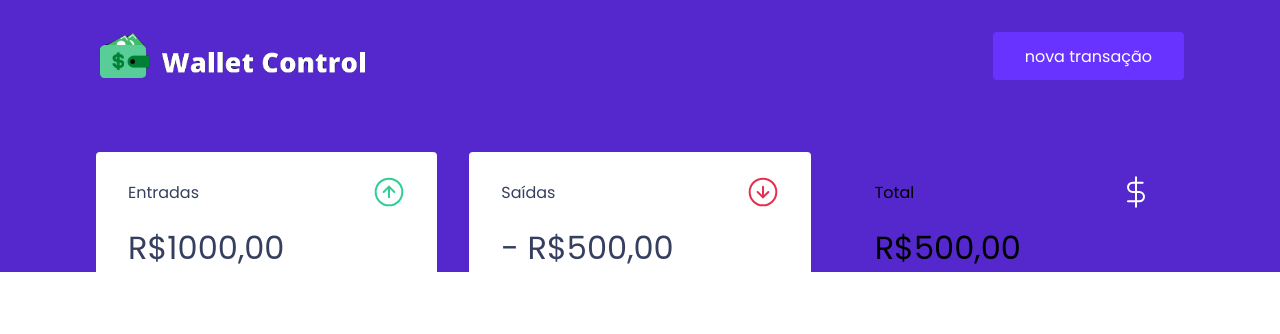
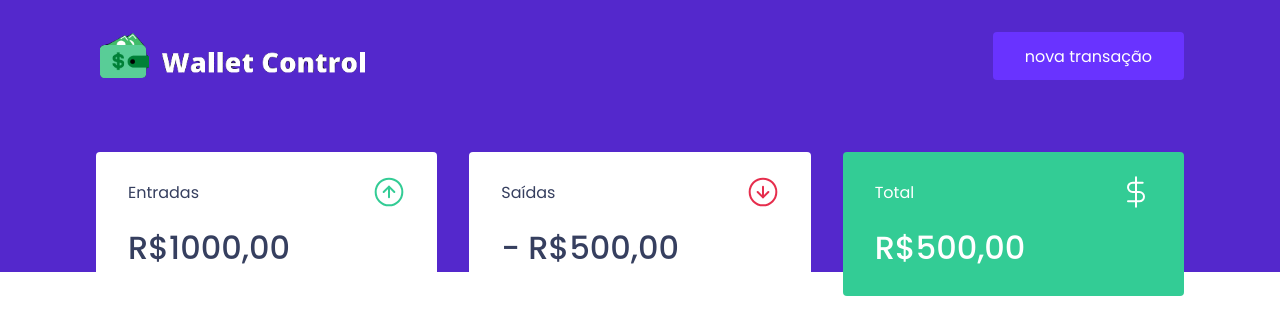
Before and after one commit to Djaysson/Wallet-Control, a React (Create React App) app: page / in a window 1280 px wide. Shown: the top 334 px of the page. Built offline with nearby package versions, Linux system fonts and the light colour scheme.

Commit message:
Modifying the index.html and global.ts files

```diff
--- a/public/index.html
+++ b/public/index.html
@@ -13,9 +13,8 @@
     />
 
     <title>Wallet-Control</title>
-
     <link
-      href="https://fonts.googleapis.com/css2?family=Poppins:wght@400;600&display=swap"
+      href="https://fonts.googleapis.com/css2?family=Poppins:wght@400;500;600&display=swap"
       rel="stylesheet"
     />
   </head>
--- a/src/styles/global.ts
+++ b/src/styles/global.ts
@@ -4,9 +4,11 @@ export const GlobalStyle = createGlobalStyle`
 #root{
   --red:#E52E40;
   --blue:#5428CC;
+  --green:#33CC95;
 
   --blue-light:#6933FF;
 
+  --text:#FFF;
   --text-title:#363F5F;
   --text-body:#969CB3;
 
```
